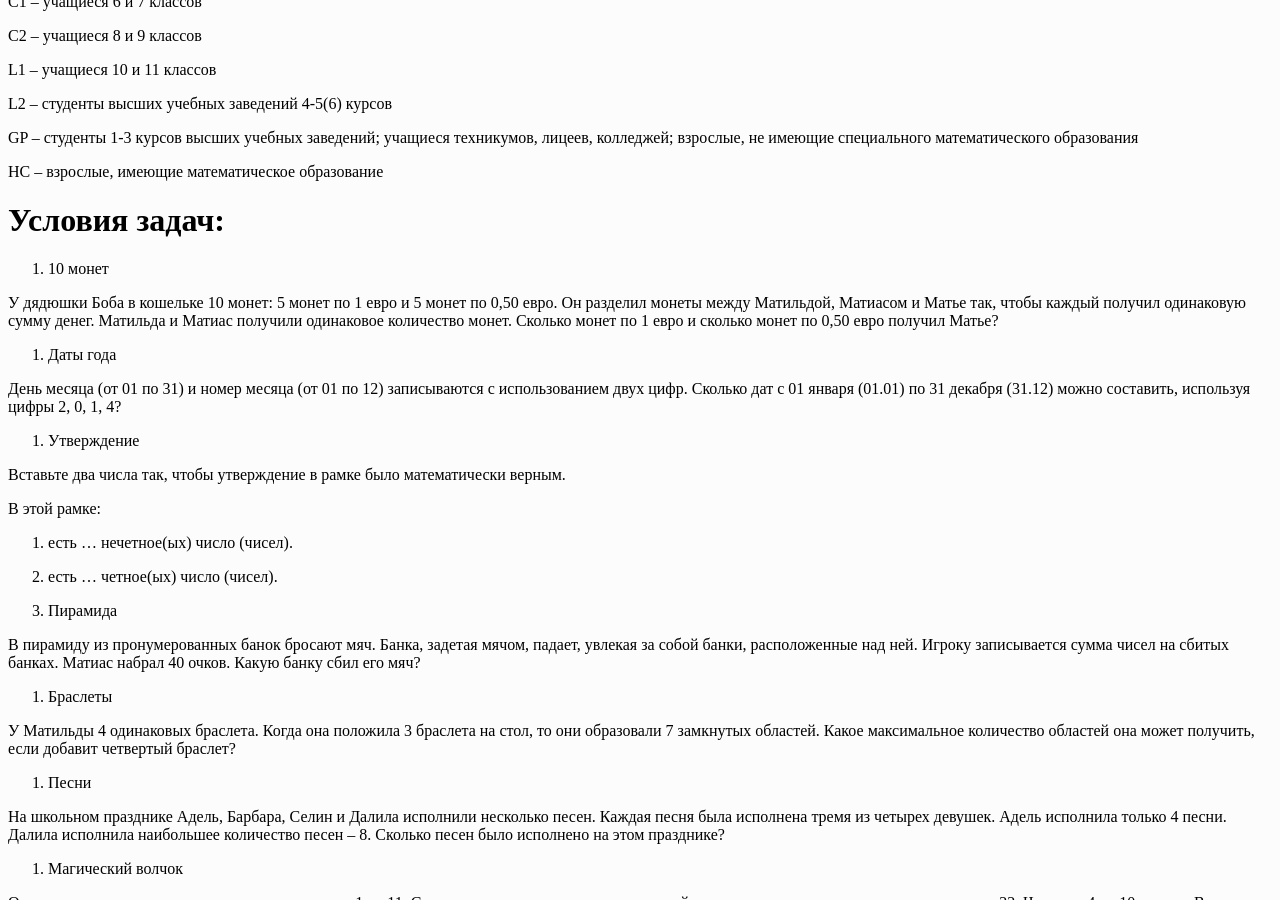
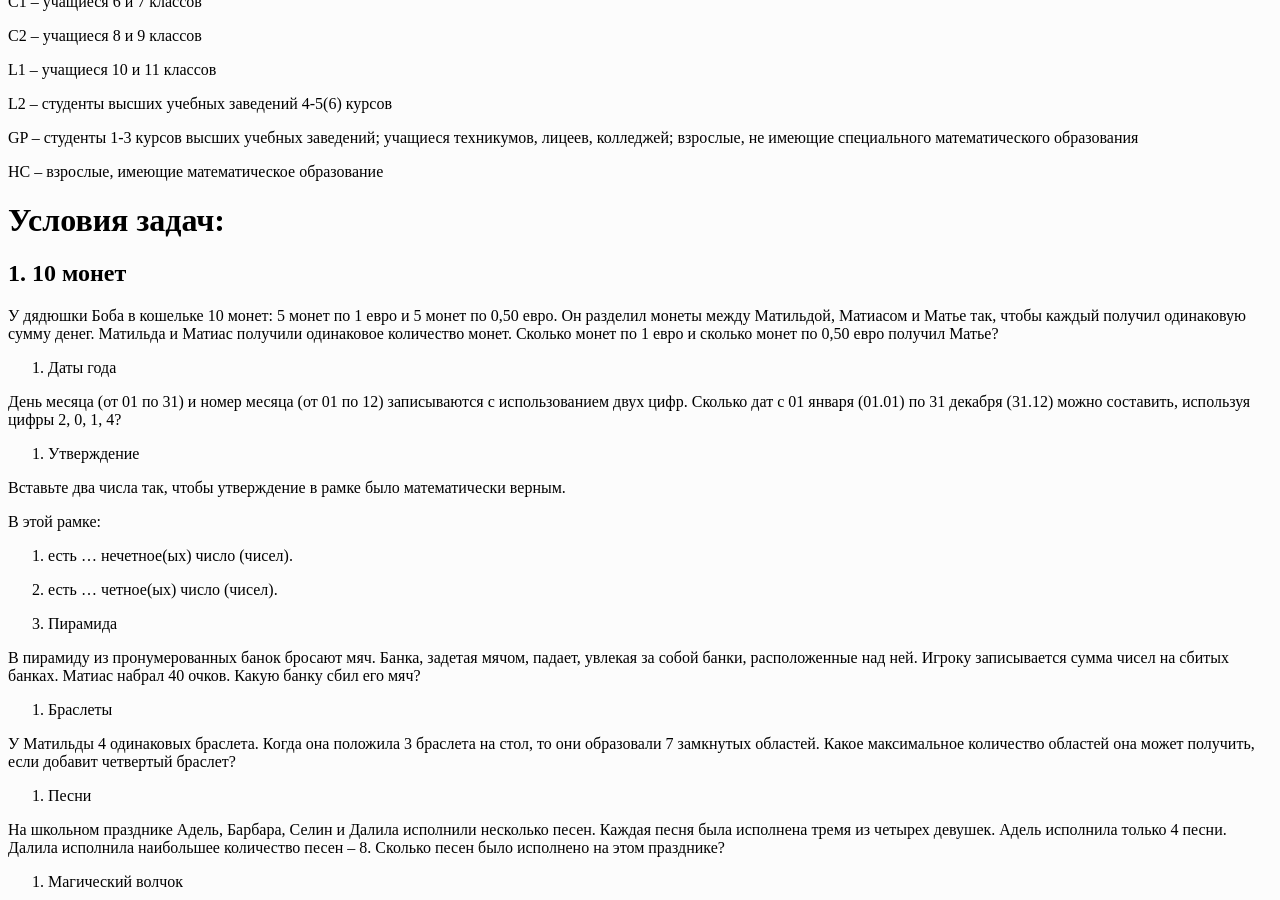
Before and after one commit to codemore-ru/codemore-ru.github.io, a Jekyll site: the page built from _posts/mathematiques/2014-02-05-XXVIII.md, in a window 1280 px wide and 900 px high, scrolled down 333 px. Built offline with Jekyll 4.4.1, drawn with Linux system fonts in a browser that asks for light colours.

Commit message:
Две решётки

```diff
--- a/_posts/mathematiques/2014-02-05-XXVIII.md
+++ b/_posts/mathematiques/2014-02-05-XXVIII.md
@@ -25,7 +25,7 @@ HC – взрослые, имеющие математическое образ
 
 #Условия задач:
 
-1. 10 монет
+##1. 10 монет
 
 У дядюшки Боба в кошельке 10 монет: 5 монет по 1 евро и 5 монет по 0,50 евро. Он разделил монеты между Матильдой, Матиасом и Матье так, чтобы каждый получил одинаковую сумму денег. Матильда и Матиас получили одинаковое количество монет. Сколько монет по 1 евро и сколько монет по 0,50 евро получил Матье?
 
```
